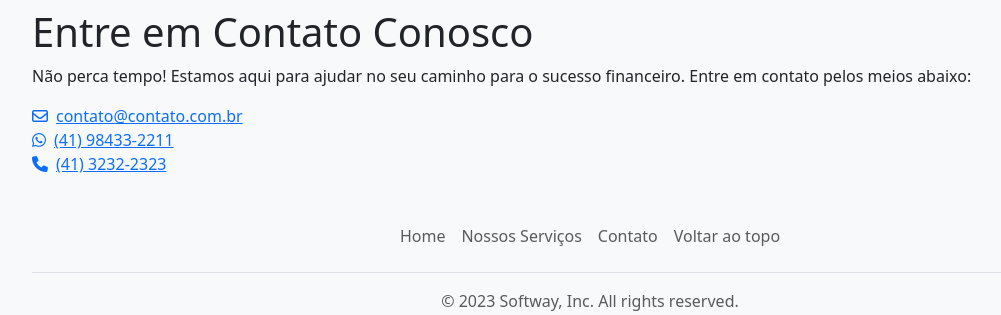
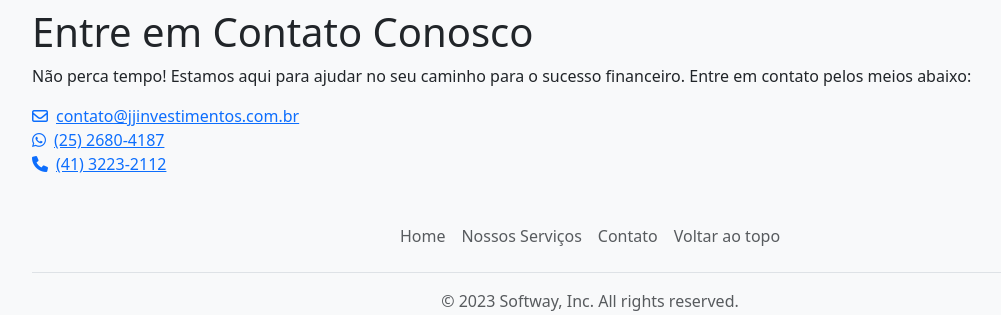
Before and after one commit to lucasmirand4/senaiSa4, a Django app: template taks/page_app/templates/page_app/partial/contato.html in a window 1280 px wide. Shown: the part 398-713 px from the top of the page, without its empty margins (50-1051 px from the left). Run offline with Django 4.2, Linux system fonts and the light colour scheme; the template is opened without the code that fills it, so the values that code supplies are empty; some libraries are stand-ins or nearby versions.

Commit message:
add s4 -05

```diff
--- a/taks/page_app/templates/page_app/partial/contato.html
+++ b/taks/page_app/templates/page_app/partial/contato.html
@@ -11,14 +11,14 @@
         abaixo:</p>
 
     <div class="contact-info">
-        <a href="mailto:contato@contato.com.br" class="d-block">
-            <i class="far fa-envelope mr-2"></i>contato@contato.com.br
+        <a href="mailto:contato@jjinvestimentos.com.br" class="d-block">
+            <i class="far fa-envelope mr-2"></i>contato@jjinvestimentos.com.br
         </a>
-        <a href="http://wa.me/5541984332211?text=Ol%C3%A1%2C%20tenho%20interesse%20em%20saber%20mais%20informa%C3%A7%C3%B5es%20sobre%20investimentos.%20Estou%20ansioso%20para%20aprender." target="_blank" class="d-block">
-            <i class="fab fa-whatsapp mr-2"></i>(41) 98433-2211
+        <a href="http://wa.me/552526804187?text=Ol%C3%A1%2C%20tenho%20interesse%20em%20saber%20mais%20informa%C3%A7%C3%B5es%20sobre%20investimentos.%20Estou%20ansioso%20para%20aprender." target="_blank" class="d-block">
+            <i class="fab fa-whatsapp mr-2"></i>(25) 2680-4187
         </a>
-        <a href="tel:+554132322323" class="d-block">
-            <i class="fas fa-phone mr-2"></i>(41) 3232-2323
+        <a href="tel:+554132232112" class="d-block">
+            <i class="fas fa-phone mr-2"></i>(41) 3223-2112
         </a>
     </div>
 </div>
--- a/taks/page_app/templates/page_app/partial/services.html
+++ b/taks/page_app/templates/page_app/partial/services.html
@@ -1,3 +1,4 @@
+<div id="topo"></div>
 {% extends "page_app/global/index.html" %}
 
 {% load static %}
```
Also changed, not shown: taks/page_app/templates/page_app/global/index.html (line endings or trailing spaces).
